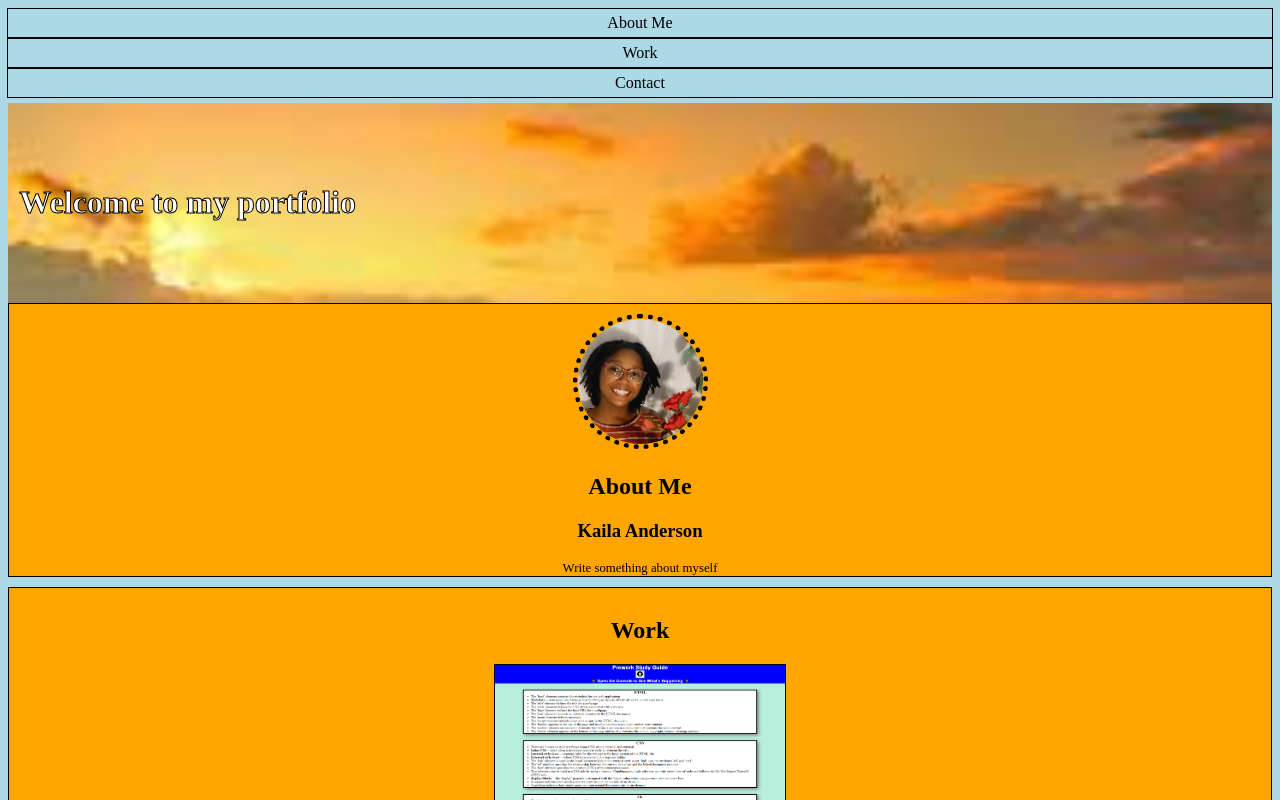
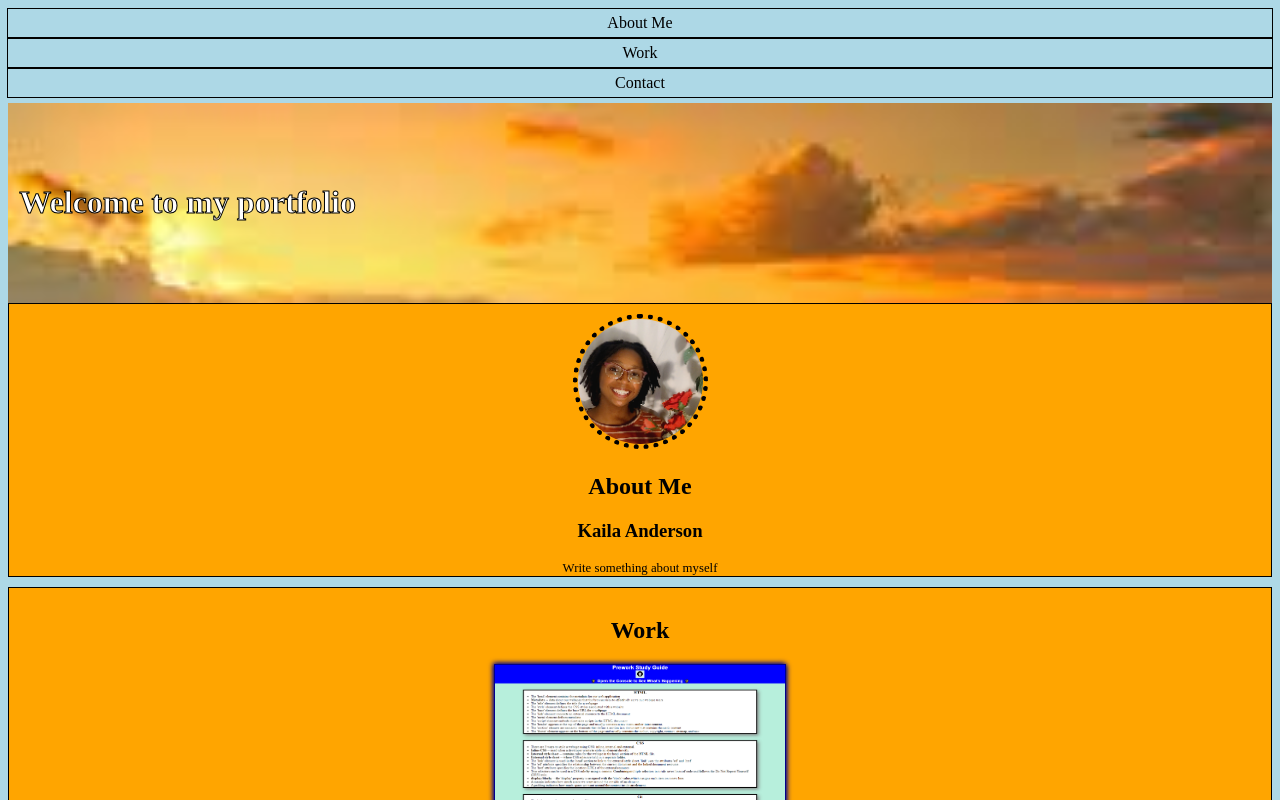
Before and after one commit to Kal-a11y/professional-portfolio, a plain HTML site: page index.html in a window 1280 px wide. In both pictures the pointer is over the element 640 px from the left and 750 px from the top of the page. Shown: the top 800 px of the page. Drawn offline with Linux system fonts and the light colour scheme.

Commit message:
Style link and hover in work-cards

```diff
--- a/assets/css/style.css
+++ b/assets/css/style.css
@@ -101,6 +101,13 @@ main .card {
     width:290px;
     height: 170px;
 }
+#sect-work a{
+    color:black;
+}
+.work-card:hover ,#work-main:hover{
+    border: 1px solid darkblue;
+    box-shadow: 1px 1px 5px darkblue, -1px -1px 5px darkblue;
+}
 /* Contact card */
 #sect-contact img {
     width: 100px;
```
